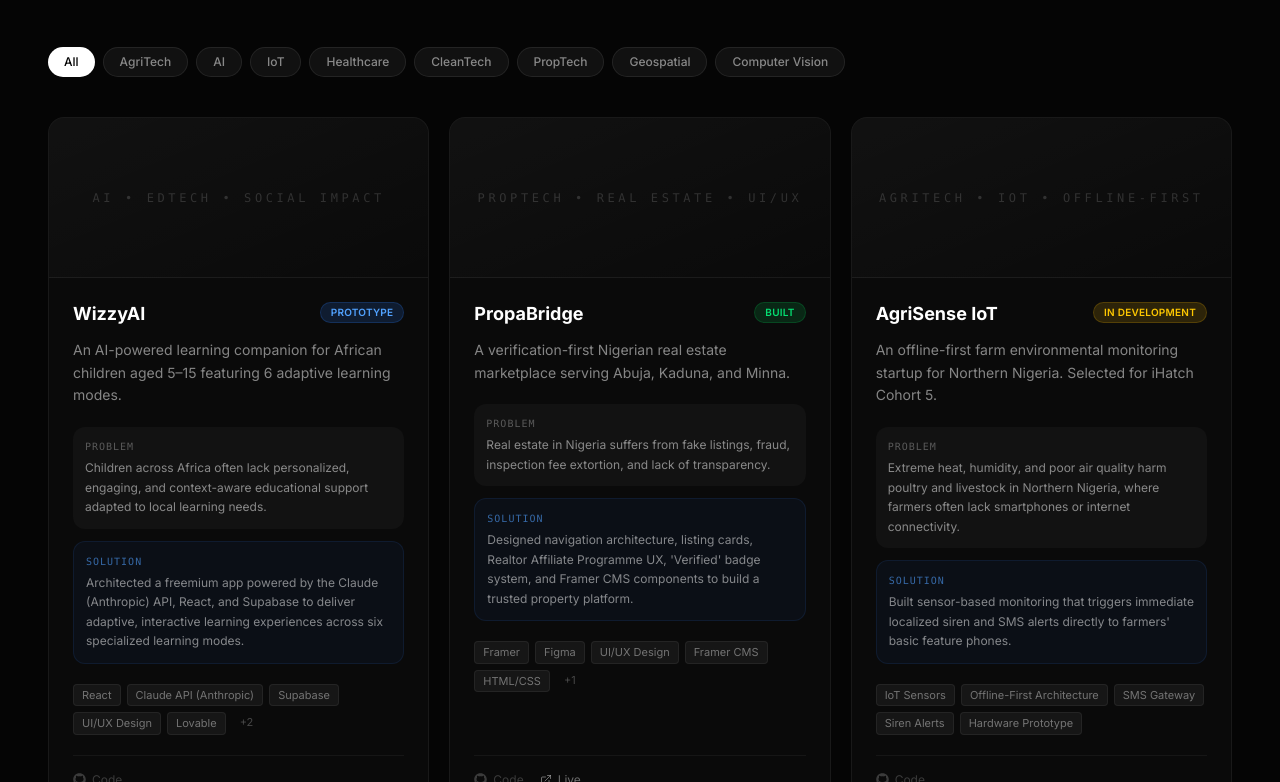
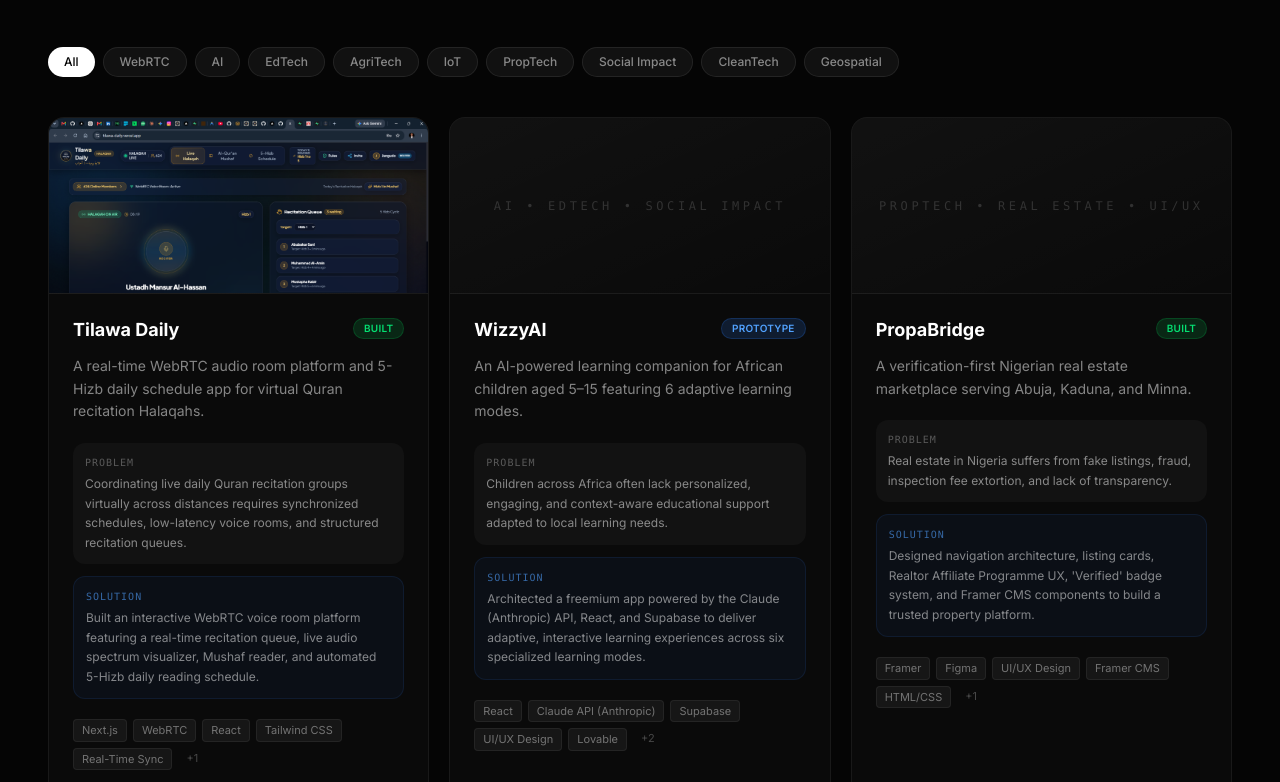
Before and after one commit to hafeezmt/jungudo-portfolio, a Next.js app: page / in a window 1280 px wide. Shown: the part 4138-4920 px from the top of the page. Built offline with nearby package versions, Linux system fonts and the light colour scheme.

Commit message:
add-tilawa-daily-project-and-screenshot-preview

```diff
--- a/src/components/Projects.tsx
+++ b/src/components/Projects.tsx
@@ -2,12 +2,13 @@
 
 import { useState } from "react";
 import { motion, AnimatePresence } from "framer-motion";
+import Image from "next/image";
 import { projects, type Project, type ProjectStatus } from "@/data/projects";
 import { FaGithub } from "react-icons/fa";
 import { ExternalLink } from "lucide-react";
 import { cn } from "@/lib/utils";
 
-const ALL_FILTERS = ["All", "AgriTech", "AI", "IoT", "Healthcare", "CleanTech", "PropTech", "Geospatial", "Computer Vision"] as const;
+const ALL_FILTERS = ["All", "WebRTC", "AI", "EdTech", "AgriTech", "IoT", "PropTech", "Social Impact", "CleanTech", "Geospatial"] as const;
 
 const statusColors: Record<ProjectStatus, string> = {
   Built: "bg-green-500/15 text-green-400 border-green-500/20",
@@ -27,11 +28,23 @@
       className="group flex flex-col bg-white/[0.025] border border-white/6 rounded-2xl overflow-hidden hover:border-white/10 transition-all"
     >
       {/* Visual header */}
-      <div className="relative h-40 bg-gradient-to-br from-white/3 to-transparent border-b border-white/5 flex items-center justify-center overflow-hidden">
-        <div className="absolute inset-0 bg-gradient-to-br from-blue-500/5 to-purple-500/5 opacity-0 group-hover:opacity-100 transition-opacity duration-700" />
-        <span className="font-mono text-xs text-white/15 tracking-[0.3em] uppercase z-10 select-none">
-          {project.category}
-        </span>
+      <div className="relative h-44 bg-gradient-to-br from-white/3 to-transparent border-b border-white/5 flex items-center justify-center overflow-hidden">
+        {project.image ? (
+          <Image
+            src={project.image}
+            alt={`${project.title} Screenshot`}
+            fill
+            className="object-cover object-top group-hover:scale-105 transition-transform duration-500"
+            sizes="(max-width: 768px) 100vw, (max-width: 1200px) 50vw, 33vw"
+          />
+        ) : (
+          <>
+            <div className="absolute inset-0 bg-gradient-to-br from-blue-500/5 to-purple-500/5 opacity-0 group-hover:opacity-100 transition-opacity duration-700" />
+            <span className="font-mono text-xs text-white/15 tracking-[0.3em] uppercase z-10 select-none">
+              {project.category}
+            </span>
+          </>
+        )}
       </div>
 
       {/* Content */}
@@ -107,10 +120,10 @@
               href={project.liveDemo}
               target="_blank"
               rel="noopener noreferrer"
-              className="flex items-center gap-1.5 text-xs text-white/40 hover:text-white transition-colors"
+              className="flex items-center gap-1.5 text-xs text-blue-400 hover:text-blue-300 font-medium transition-colors"
             >
               <ExternalLink size={12} />
-              <span>Live</span>
+              <span>Live Demo</span>
             </a>
           )}
         </div>
@@ -144,7 +157,7 @@
                 Featured Projects
               </h2>
               <p className="mt-3 text-white/40 text-base max-w-xl">
-                Concepts, prototypes, and in-progress builds. All projects are clearly labelled by status.
+                Real-world web applications, AI tools, IoT systems, and UI/UX projects. All projects are clearly labelled by status.
               </p>
             </div>
             <a
--- a/src/data/projects.ts
+++ b/src/data/projects.ts
@@ -1,4 +1,4 @@
-// Projects Data - Updated from official CV
+// Projects Data - Updated with Tilawa Daily
 
 export type ProjectStatus = "Built" | "Prototype" | "Concept" | "In Development";
 
@@ -20,6 +20,32 @@
 };
 
 export const projects: Project[] = [
+  {
+    id: "tilawa-daily",
+    title: "Tilawa Daily",
+    category: "WebRTC • Real-Time • EdTech",
+    tags: ["WebRTC", "EdTech", "Social Impact"],
+    status: "Built",
+    shortDescription:
+      "A real-time WebRTC audio room platform and 5-Hizb daily schedule app for virtual Quran recitation Halaqahs.",
+    description:
+      "Tilawa Daily is a community platform designed for live Quran recitation sessions. It features WebRTC voice rooms, a real-time reciter queue, interactive Mushaf reading, and a structured 5-Hizb daily reading schedule.",
+    problem:
+      "Coordinating live daily Quran recitation groups virtually across distances requires synchronized schedules, low-latency voice rooms, and structured recitation queues.",
+    solution:
+      "Built an interactive WebRTC voice room platform featuring a real-time recitation queue, live audio spectrum visualizer, Mushaf reader, and automated 5-Hizb daily reading schedule.",
+    technologies: [
+      "Next.js",
+      "WebRTC",
+      "React",
+      "Tailwind CSS",
+      "Real-Time Sync",
+      "Vercel",
+    ],
+    image: "/images/projects/tilawa-daily.png",
+    liveDemo: "https://tilawa-daily.vercel.app",
+    featured: true,
+  },
   {
     id: "wizzyai",
     title: "WizzyAI",
```
Also changed, not shown: public/images/projects/tilawa-daily.png (added).
